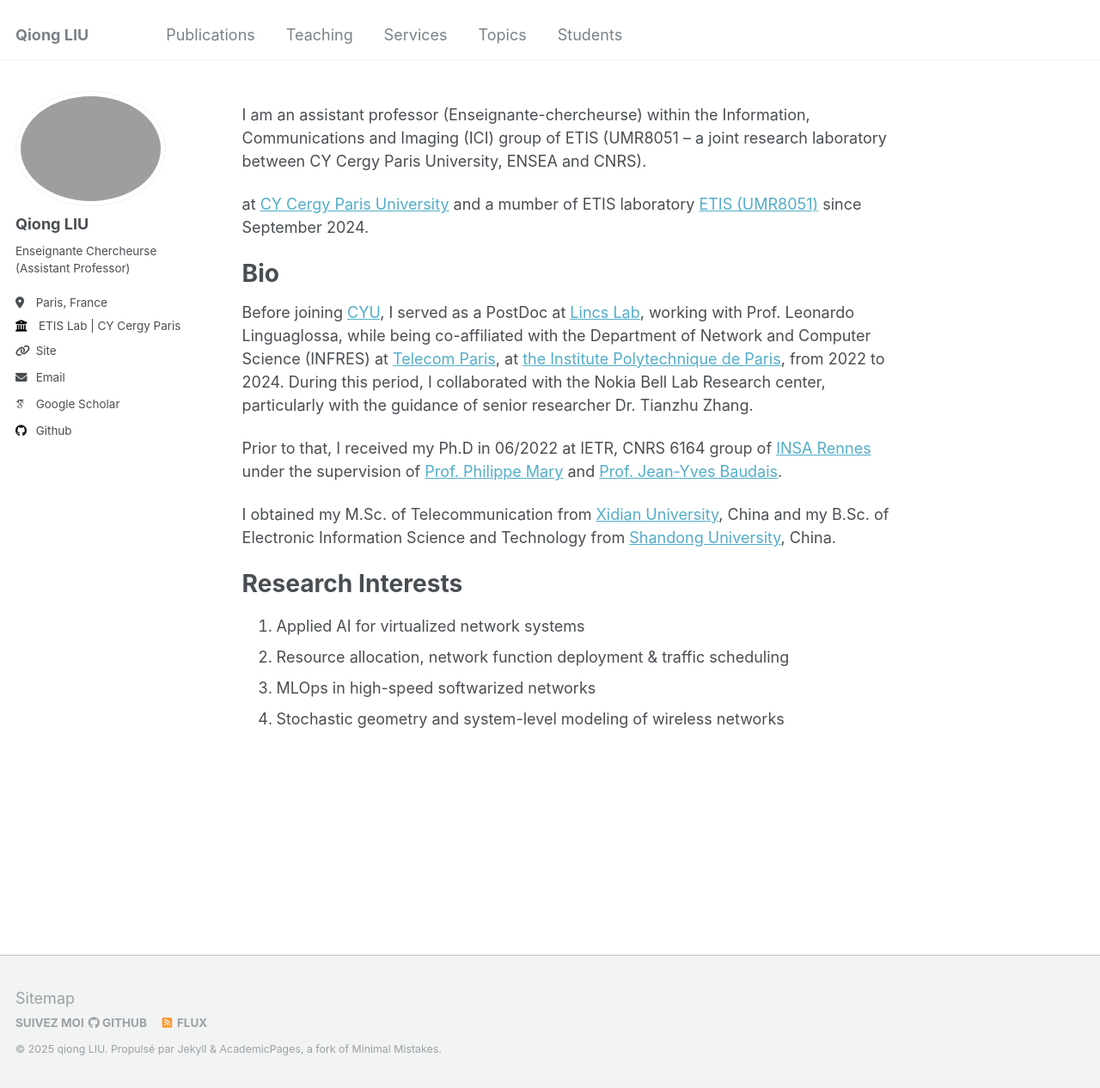
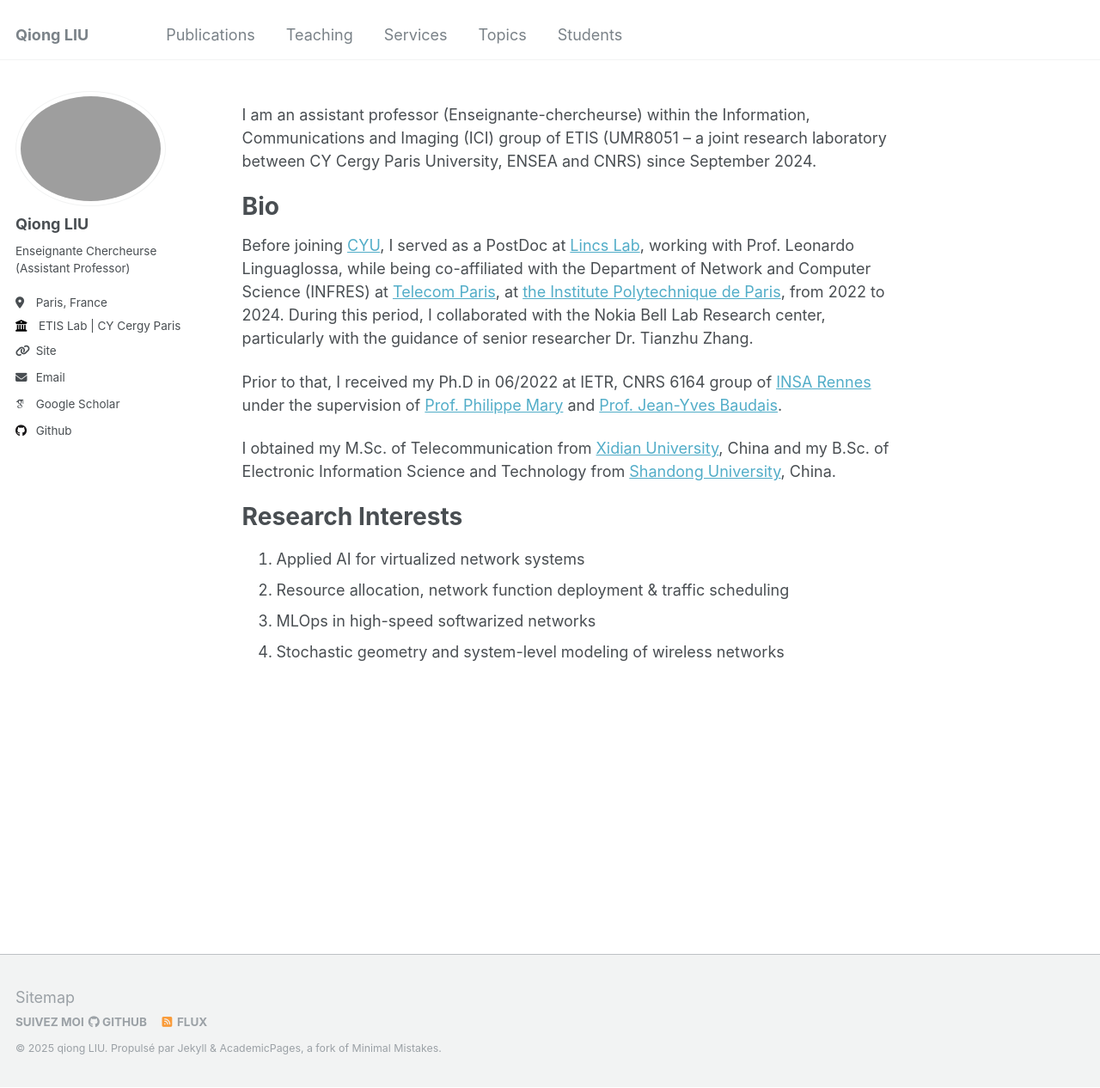
Before and after one commit to evesiphus/evesiphus.github.io, a Jekyll site: the page built from _pages/about.md, in a window 1280 px wide and 1266 px high. Shown: the whole window at 86% size. Built offline with Jekyll 4.4.1, drawn with Linux system fonts in a browser that asks for light colours; some web fonts are replaced.

Commit message:
Update about.md

```diff
--- a/_pages/about.md
+++ b/_pages/about.md
@@ -7,9 +7,8 @@ redirect_from:
   - /about.html
 ---
 
-I am an assistant professor (Enseignante-chercheurse)  within the Information, Communications and Imaging (ICI) group of ETIS (UMR8051 – a joint research laboratory between CY Cergy Paris University, ENSEA and CNRS).
+I am an assistant professor (Enseignante-chercheurse)  within the Information, Communications and Imaging (ICI) group of ETIS (UMR8051 – a joint research laboratory between CY Cergy Paris University, ENSEA and CNRS) since September 2024.
 
-at  [CY Cergy Paris University](https://www.cyu.fr/)  and a mumber of  ETIS laboratory [ETIS (UMR8051)](https://www.etis-lab.fr/) since September 2024.
 
 
 Bio
```
